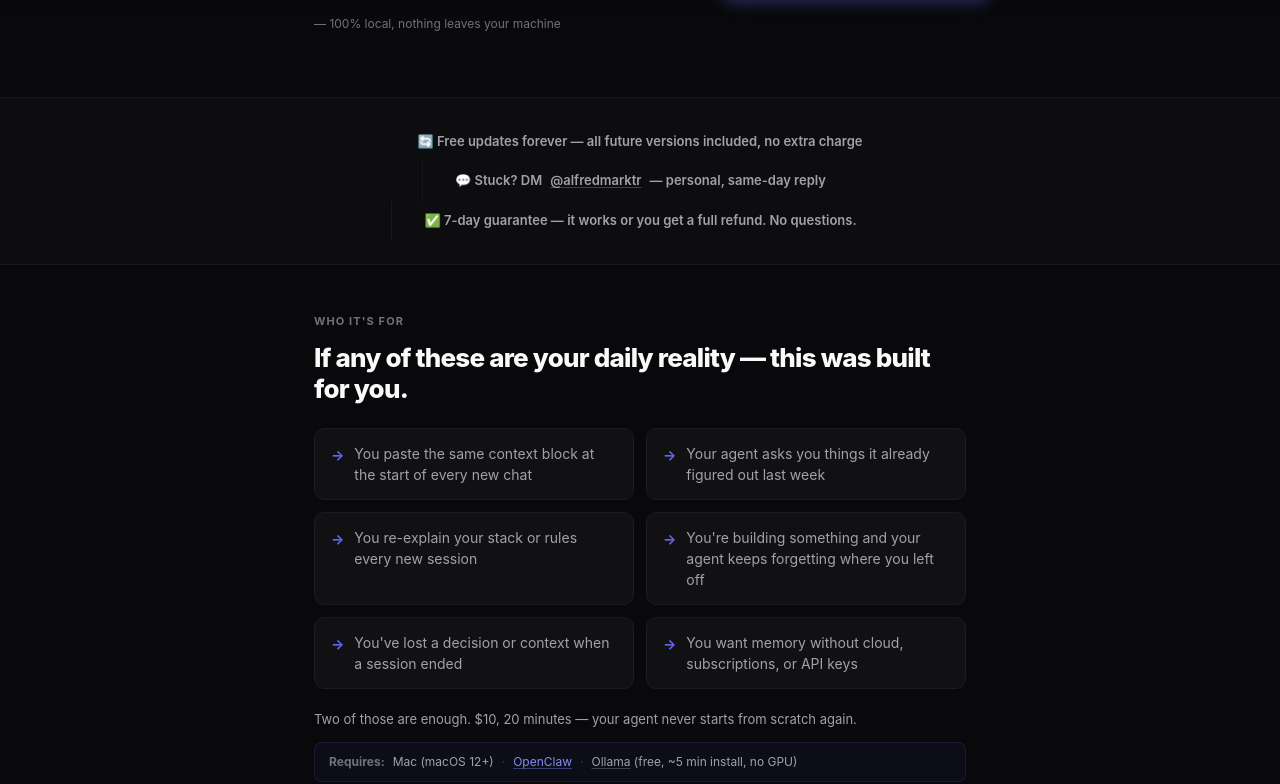
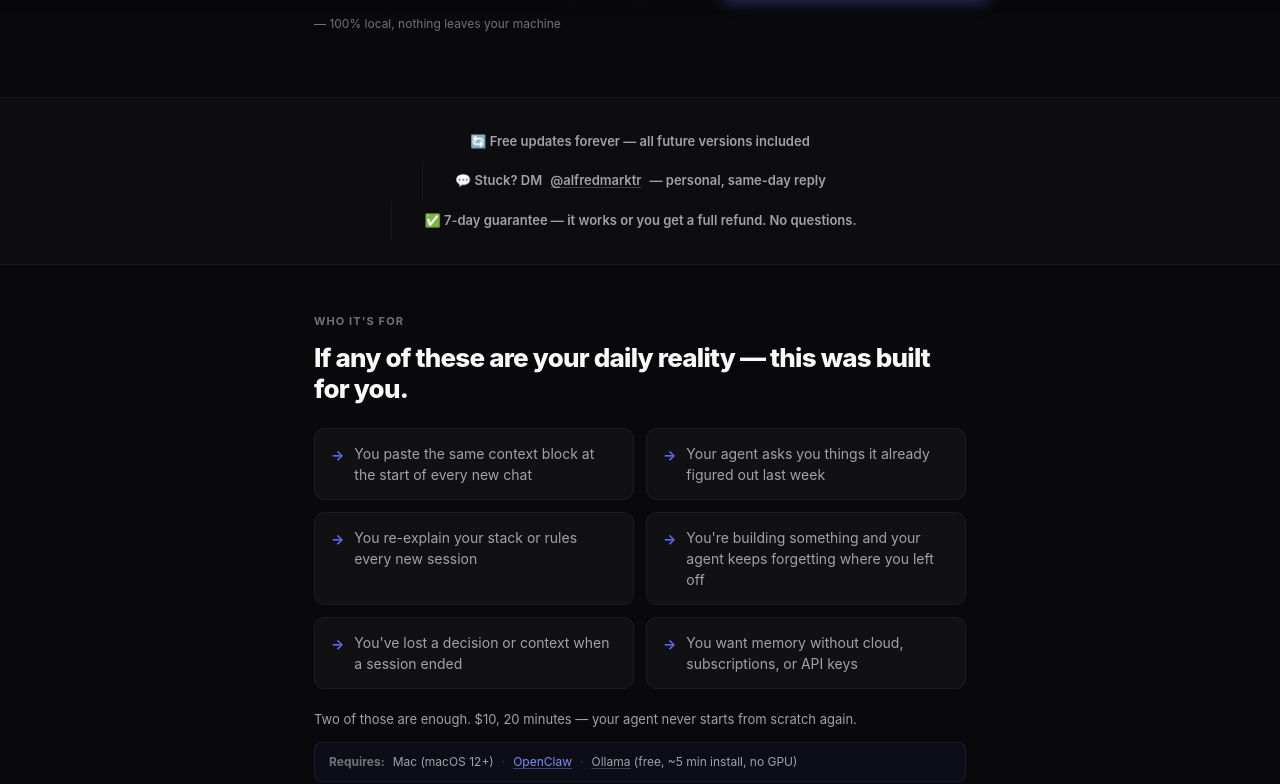
Before and after one commit to marcoiaq/agent-memory-kit, a Next.js app: page / in a window 1280 px wide. Shown: the part 856-1640 px from the top of the page. Built offline with nearby package versions, Linux system fonts and the light colour scheme.

Commit message:
ux: add eyebrow to 'what's inside' section; shorten proof bar first stat; sharpen benefits CTA to action-oriented copy

```diff
--- a/app/page.tsx
+++ b/app/page.tsx
@@ -505,7 +505,7 @@ export default function Home() {
         <div className="wrap">
           <div className="proof-bar-inner">
             <div className="proof-stat">
-              🔄 Free updates forever — all future versions included, no extra charge
+              🔄 Free updates forever — all future versions included
             </div>
             <div className="proof-stat">
               💬 Stuck? DM <a href="https://x.com/alfredmarktr" target="_blank" rel="noopener noreferrer" style={{color:'#a1a1aa', textDecoration:'underline', textDecorationColor:'rgba(161,161,170,0.35)', textUnderlineOffset:'2px'}}>@alfredmarktr</a> — personal, same-day reply
@@ -722,7 +722,7 @@ export default function Home() {
           </div>
           <div style={{marginTop:'32px', display:'flex', alignItems:'center', gap:'16px', flexWrap:'wrap'}}>
             <a href="/api/create-checkout" className="cta-main" style={{fontSize:'15px', padding:'12px 24px'}}>
-              Get Persistent Memory — $10 →
+              Make My Agent Remember — $10 →
             </a>
             <span style={{fontSize:'12px', color:'#71717a'}}>$10 one-time · Instant download · 7-day refund</span>
           </div>
@@ -764,6 +764,7 @@ export default function Home() {
       {/* WHAT'S INSIDE */}
       <div className="inside">
         <div className="wrap">
+          <div style={{fontSize:'11px', fontWeight:700, letterSpacing:'0.1em', textTransform:'uppercase', color:'#71717a', marginBottom:'10px'}}>Everything included</div>
           <h2>What&apos;s inside</h2>
           <p className="inside-sub">Pre-configured and ready. Run the installer — your agent never starts from scratch again.</p>
           <div className="chapters">
```
